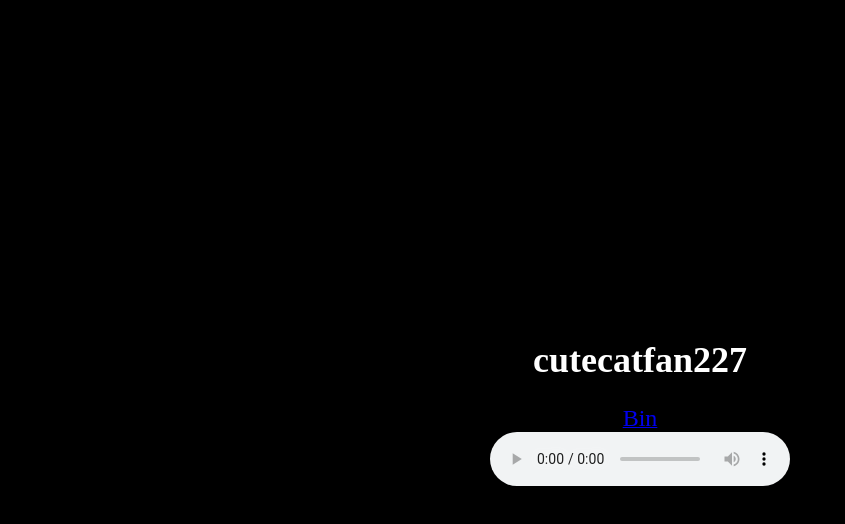
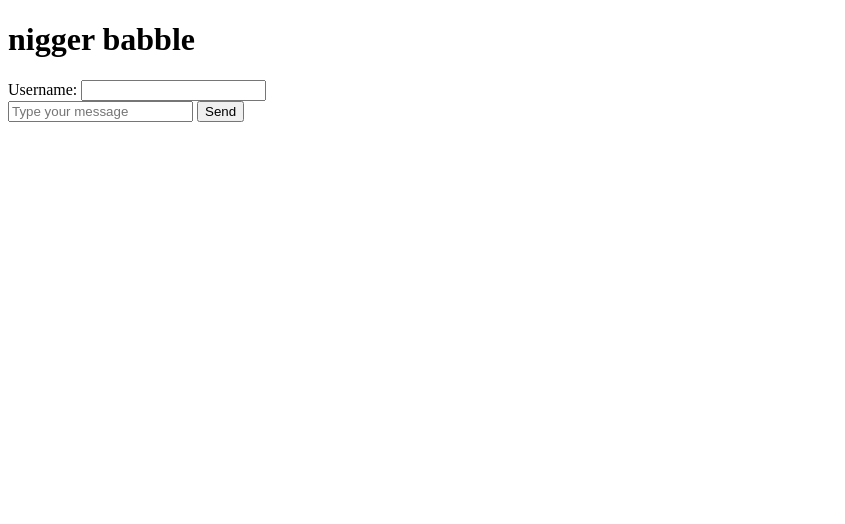
Before and after one commit to dachloe0990/cutecatfan227, a plain HTML site: page index.html in a window 1280 px wide. Shown: the whole page, without its empty margins (0-845 px from the left). Drawn offline with nearby package versions, Linux system fonts and the light colour scheme; no server answers.

Commit message:
Update index.html

```diff
--- a/index.html
+++ b/index.html
@@ -1,60 +1,44 @@
 <!DOCTYPE html>
-<html lang="en">
+<html>
 <head>
-    <meta charset="UTF-8">
-    <meta name="viewport" content="width=device-width, initial-scale=1.0">
-    <title>cutecatfan227 bin</title>
-    <style>
-        body {
-            background-color: black;
-            color: white;
-            display: flex;
-            flex-direction: column;
-            justify-content: center;
-            align-items: center;
-            height: 100vh;
-            margin: 0;
-            overflow: hidden;
+    <title>Real-Time Chat App</title>
+</head>
+<body>
+    <h1>nigger babble</h1>
+
+    <label for="username">Username:</label>
+    <input type="text" id="username">
+    <br>
+
+    <div id="chat"></div>
+
+    <input type="text" id="message" placeholder="Type your message ">
+    <button onclick="sendMessage()">Send</button>
+
+    <script src="/socket.io/socket.io.js"></script>
+    <script>
+        const usernameInput = document.getElementById("username");
+        const messageInput = document.getElementById("message");
+        const chatContainer = document.getElementById("chat");
+        const socket = io();
+
+        function sendMessage() {
+            const username = usernameInput.value;
+            const message = messageInput.value;
+            const timestamp = new Date().toLocaleTimeString();
+            const chatMessage = `<strong>${username}:</strong> ${message} <span style="font-size: 10px">${timestamp}</span><br>`;
+
+            chatContainer.innerHTML += chatMessage;
+            messageInput.value = "";
+
+            // Send the message to the server
+            socket.emit('message', chatMessage);
         }
 
-        h1 {
-            font-size: 36px;
-        }
-
-        /* Bin Text Styles */
-        .bin-text {
-            font-size: 24px;
-            cursor: pointer;
-        }
-
-        /* Hidden Content Styles */
-        .hidden-content {
-            display: none;
-            text-align: center;
-        }
-
-        /* Show the hidden content when the Bin text is clicked */
-        .show-content:focus + .hidden-content {
-            display: block;
-        }
-    </style>
-</head>
-<body>
-    <h1>cutecatfan227</h1>
-
-    <a href="#bin-content" class="show-content">
-        <span class="bin-text">Bin</span>
-    </a>
-
-    <!-- Hidden Content -->
-    <div class="hidden-content" id="bin-content">
-        <h2>Bin:Deadly/Maid Accusing me of shit after i call him out on being maid lmfao u fucking dumbass nigga go slit ur wrists pussy</h2>
-    </div>
-
-    <!-- Auto-play Audio Player with Loop -->
-    <audio controls autoplay loop>
-        <source src="https://drive.google.com/file/d/1-5FEWnJAPTX5V6QifZbJGGFqNjAz3s_n/view?usp=drivesdk" type="audio/mpeg">
-        Your browser does not support the audio element.
-    </audio>
+        // Receive messages from the server
+        socket.on('message', (data) => {
+            chatContainer.innerHTML += data;
+        });
+    </script>
 </body>
 </html>
```
